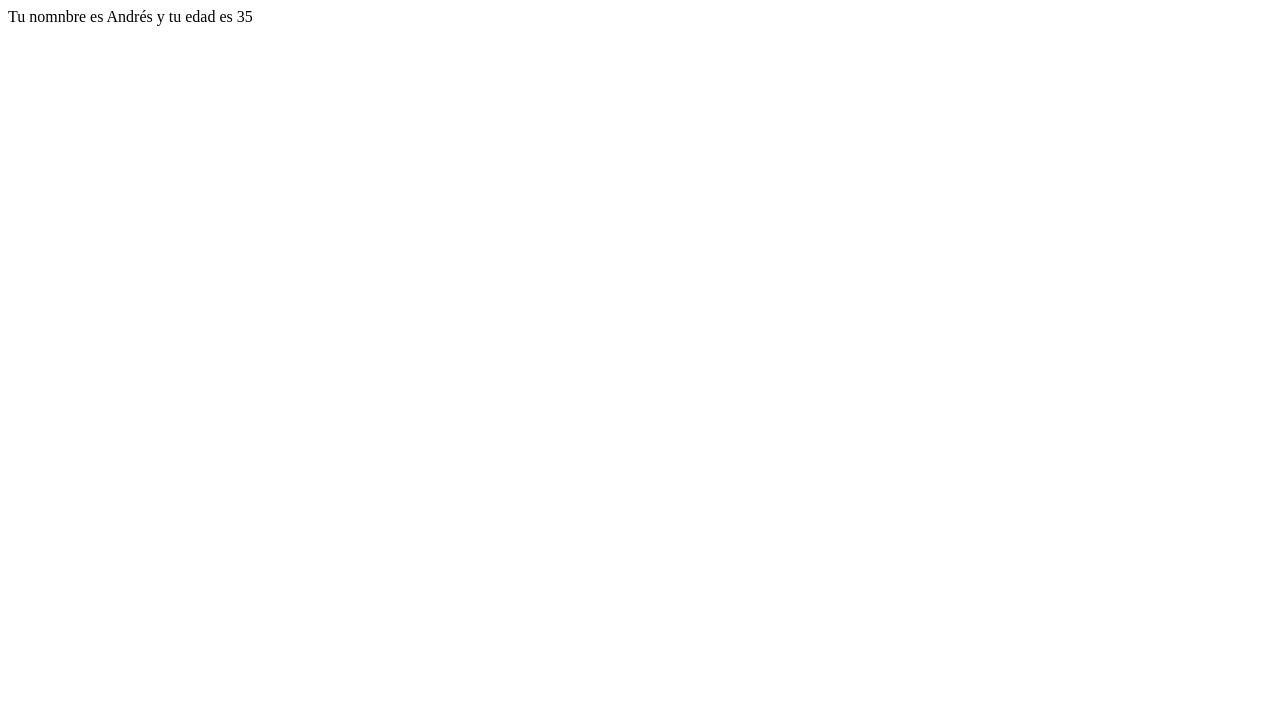
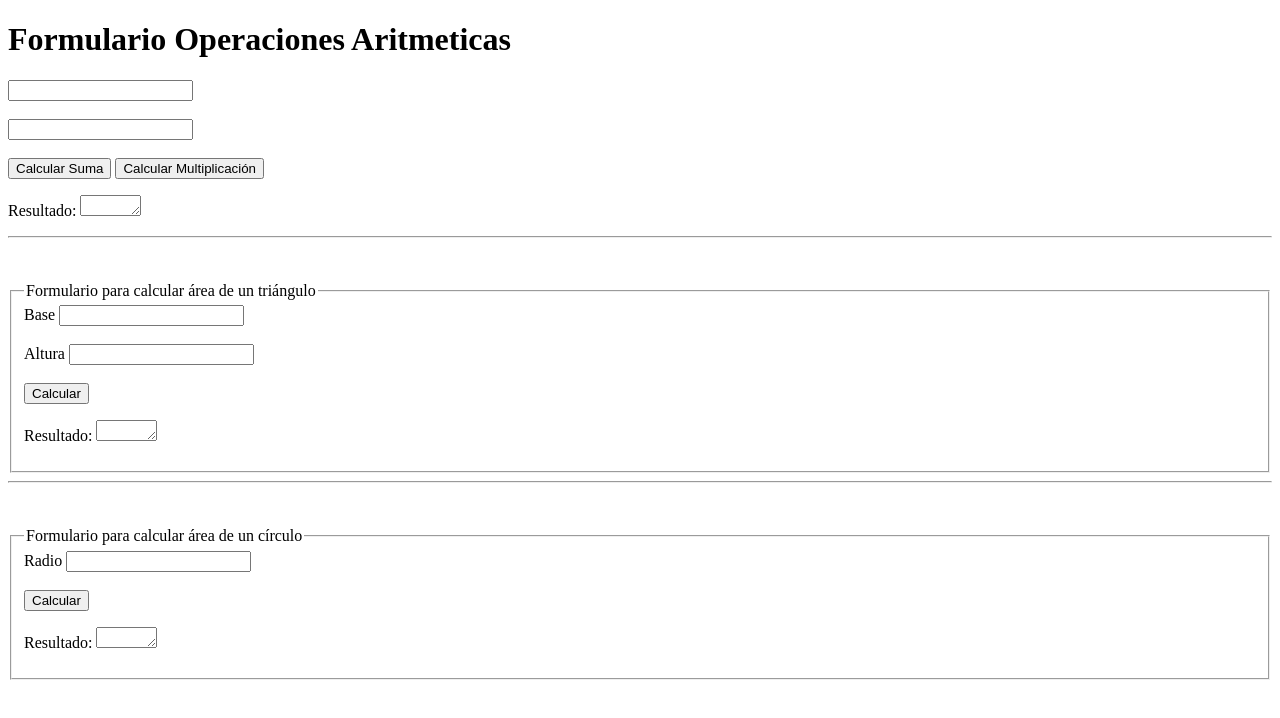
Before and after one commit to navoy98/examplesJS, a plain HTML site: page exampleOne/index.html in a window 1280 px wide. Drawn offline with Linux system fonts and the light colour scheme.

Commit message:
add operArit file

```diff
--- /dev/null
+++ b/exampleOne/JS/operArit.js
@@ -0,0 +1,53 @@
+function sumar() {
+    //Recibir los datos
+    let numeroU = parseInt(document.getElementById("nUno").value);
+    let numeroD = parseInt(document.getElementById("nDos").value);
+
+    //Procesar los datos
+    let resultado = parseInt(numeroU + numeroD);
+
+    //Entregar los resultados
+    document.getElementById("resulOperacion").innerHTML = resultado;
+
+}
+
+function multiplicar() {
+    //Recibir los datos
+    let numeroU = parseInt(document.getElementById("nUno").value);
+    let numeroD = parseInt(document.getElementById("nDos").value);
+
+    //Procesar los datos
+    let resultado = parseInt(numeroU * numeroD);
+
+    //Entregar los resultados
+    document.getElementById("resulOperacion").innerHTML = resultado;
+
+}
+
+
+///// Calcular área triángulo ////////
+function triangulo() {
+    //Recibir los datos
+    let b = parseInt(document.getElementById("b").value);
+    let h = parseInt(document.getElementById("h").value);
+
+    //Procesar los datos
+    let resultado = parseInt(b * h / 2);
+
+    //Entregar los resultados
+    document.getElementById("resul").innerHTML = resultado;
+
+}
+
+/////// Calcular área círculo /////////
+function circulo() {
+    //Recibir los datos
+    let radio = parseInt(document.getElementById("radio").value);
+
+    //Procesar los datos
+    let resultado = parseInt(Math.Pi * radio * radio);
+
+    //Entregar los resultados
+    document.getElementById("resulCir").innerHTML = resultado;
+
+}
--- a/exampleOne/index.html
+++ b/exampleOne/index.html
@@ -1,12 +1,58 @@
 <!DOCTYPE html>
 <html lang="en">
+
 <head>
     <meta charset="UTF-8">
     <meta name="viewport" content="width=device-width, initial-scale=1.0">
-    <title>Variables</title>
-    <script src="js/variables.js"></script>
+    <title>Operaciones Aritmeticas</title>
+    <!-- <script src="js/variables.js"></script> -->
+    <script src="js/operArit.js"></script>
 </head>
+
 <body>
+    <h1>Formulario Operaciones Aritmeticas</h1>
+    <form>
+        <label for="nUno"></label>
+        <input type="text" name="nUno" id="nUno">
+        <br><br>
+        <label for="nDos"></label>
+        <input type="text" name="nUno" id="nDos">
+        <br><br>
+        <button type="button" onclick="sumar()">Calcular Suma</button>
+        <button type="button" onclick="multiplicar()">Calcular Multiplicación</button>
+        <p>Resultado:
+            <textarea id="resulOperacion" cols="5" rows="1"></textarea>
+        </p>
+    </form>
+    <hr><br><br>
+    <form>
+        <fieldset>
+            <legend>Formulario para calcular área de un triángulo</legend>
+            <label for="b">Base</label>
+            <input type="text" name="b" id="b">
+            <br><br>
+            <label for="h">Altura</label>
+            <input type="text" name="h" id="h">
+            <br><br>
+            <button type="button" onclick="triangulo()">Calcular</button>
+            <p>Resultado:
+                <textarea id="resul" cols="5" rows="1"></textarea>
+            </p>
+        </fieldset>
+    </form>
+    <hr><br><br>
+    <form>
+        <fieldset>
+            <legend>Formulario para calcular área de un círculo</legend>
+            <label for="radio">Radio</label>
+            <input type="text" name="radio" id="radio">
+            <br><br>
+            <button type="button" onclick="circulo()">Calcular</button>
+            <p>Resultado:
+                <textarea id="resulCir" cols="5" rows="1"></textarea>
+            </p>
+        </fieldset>
+    </form>
+</body>
 
-</body>
 </html>
```
